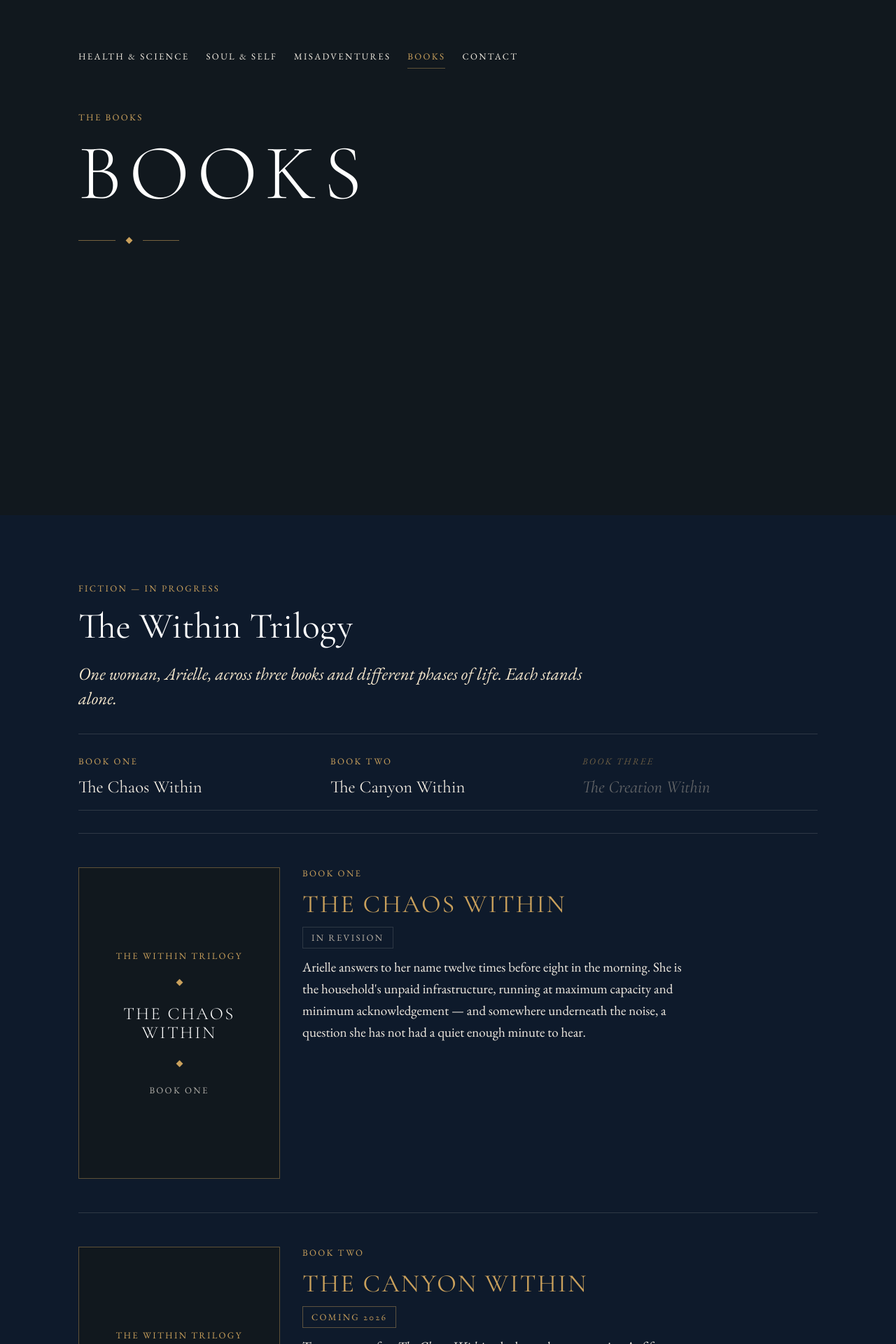
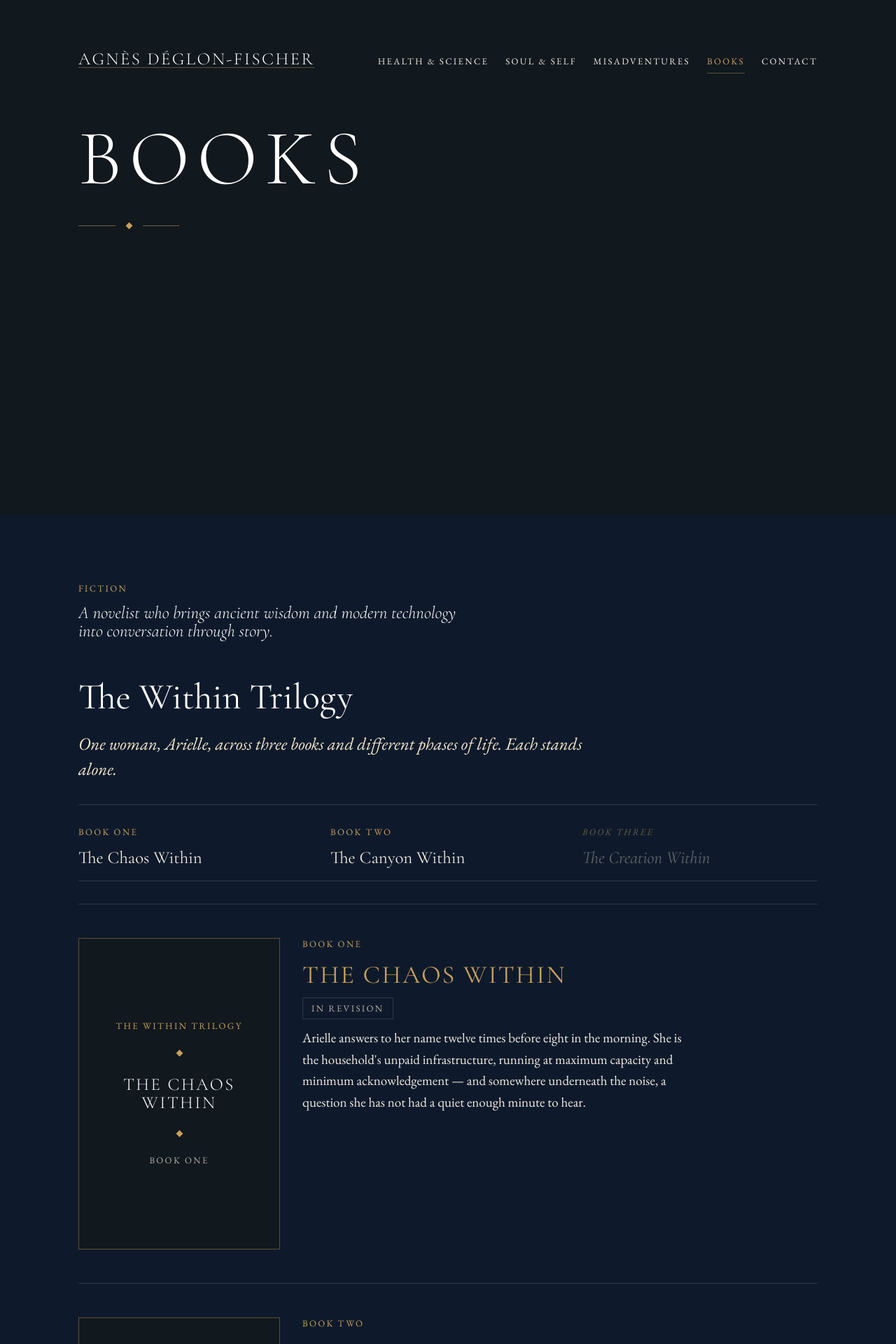
Before and after one commit to adeglon/adeglon.github.io, a Jekyll site: the page built from docs/books/index.html, in a window 1280 px wide. Shown: the top 1920 px of the page at 70% size. Built offline with Jekyll 4.4.1, drawn with Linux system fonts in a browser that asks for light colours; a script that is not in the unit is left out.

Commit message:
Books page: restore wordmark in hero, drop redundant label, add fiction statement

```diff
--- a/docs/assets/css/components.css
+++ b/docs/assets/css/components.css
@@ -86,6 +86,9 @@
   letter-spacing: var(--track-title);
   color: var(--text-strong);
 }
+/* The wordmark inside a hero sits on the night ground, not on the page
+   ground, so it cannot take --text-strong from the ambient theme. */
+.wordmark--onDark { color: var(--c-paper); }
 
 .site-nav ul {
   display: flex; flex-wrap: wrap;
@@ -272,6 +275,20 @@
   margin: 0 0 var(--sp-2);
 }
 .book-card__blurb { color: var(--text); }
+
+/* An author statement rather than a description of one book - it stands
+   above the shelf and stays true as the shelf grows. Display italic, wide
+   measure, no quotation marks: it is a claim, not a pull-quote. */
+.credo {
+  font-family: var(--font-display);
+  font-weight: 300;
+  font-style: italic;
+  font-size: var(--fs-lg);
+  line-height: var(--lh-tight);
+  color: var(--text-strong);
+  max-width: 34rem;
+  margin: var(--sp-3) 0 0;
+}
 
 /* Editions. The same book in three languages is one book, so the language
    choice sits under the cover as a quiet row of equals - not three separate
--- a/docs/books/index.html
+++ b/docs/books/index.html
@@ -16,9 +16,11 @@ permalink: /books/
   {% endcomment %}
   <div class="hero__body">
     <div class="page">
-      {% include nav.html %}
+      <div class="site-header__inner">
+        <a class="wordmark wordmark--onDark" href="{{ '/' | relative_url }}">{{ site.title }}</a>
+        {% include nav.html %}
+      </div>
       <div style="margin-top:var(--sp-8)">
-        <p class="label">The books</p>
         <h1 class="hero__title">Books</h1>
         {% include ornament.html modifier="ornament--short" %}
       </div>
@@ -30,8 +32,11 @@ permalink: /books/
 
   <!-- ── The Within Trilogy ─────────────────────────────────────────── -->
   <section class="page section" id="within">
-    <span class="label">Fiction — in progress</span>
-    <h2 style="margin-top:var(--sp-2)">The Within Trilogy</h2>
+    <span class="label">Fiction</span>
+    <p class="credo">A novelist who brings ancient wisdom and modern technology
+      into conversation through story.</p>
+
+    <h2 style="margin-top:var(--sp-7)">The Within Trilogy</h2>
     <p class="standfirst">One woman, Arielle, across three books and different
       phases of life. Each stands alone.</p>
 
```
